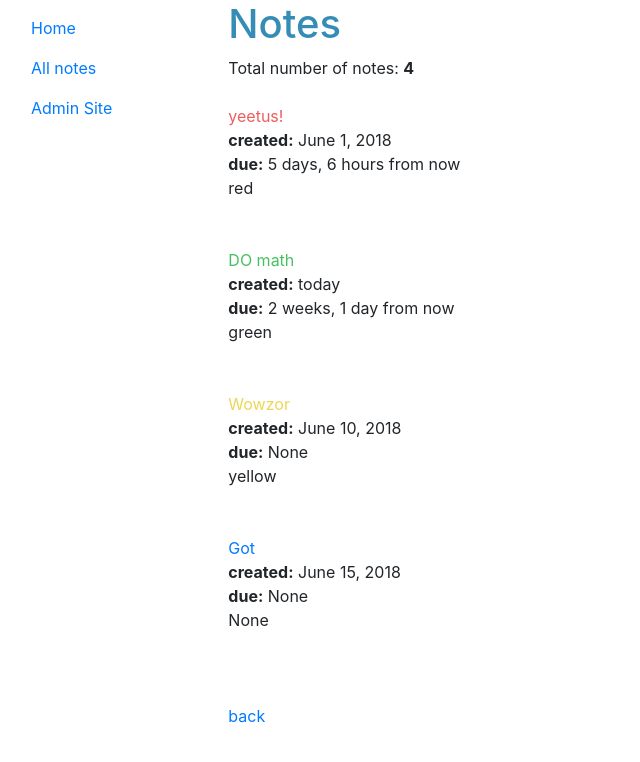
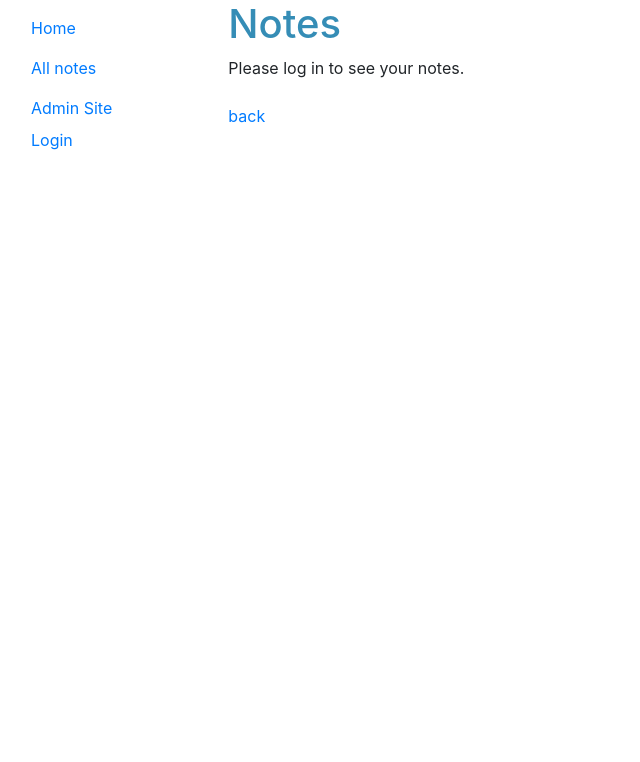
Before and after one commit to LonJonn/Jango-Notes, a Django app: page /notes in a window 1280 px wide. Shown: the top 762 px of the page, without its empty margins (0-640 px from the left). Run offline with Django 3.2, Linux system fonts and the light colour scheme; data comes from the database, SQL or seed files in the repository; both versions use the stored data as it was after the commit; some libraries are stand-ins or nearby versions.

Commit message:
main user functionallity done

```diff
--- a/jangoMain/templates/base.html
+++ b/jangoMain/templates/base.html
@@ -37,8 +37,20 @@
               <a class="nav-link" href="{% url 'notes' %}">All notes</a>
             </li>
             <li class="nav-item">
-              <a class="nav-link" href="admin">Admin Site</a>
+              <a class="nav-link" href="/admin">Admin Site</a>
             </li>
+
+            {% if user.is_authenticated %}
+              <li>User: {{ user.get_username }}</li>
+              <li>
+                <a href="{% url 'logout'%}?next=/accounts/logout">Logout</a>
+              </li>
+              {% else %}
+              <li>
+                <a href="{% url 'login'%}?next={{request.path}}">Login</a>
+              </li>
+            {% endif %}
+
           </ul>
         </nav>
         {% endblock %}
--- a/jangoMain/templates/notesApp/notes.html
+++ b/jangoMain/templates/notesApp/notes.html
@@ -2,10 +2,12 @@
 {% load humanize %}
 
 {% block content %}
-    <h1>Notes</h1>
+<h1>Notes</h1>
+{% if user.is_authenticated %}
     {% if notes %}
-        Total number of notes: <b>{{ numNotes }}</b><br><br>
-        {% for note in notes %}
+    Total number of notes: <b>{{ numNotes }}</b><br><br>
+    {% for note in notes %}
+        {% if note.owner.get_username == user.get_username %}
             <a href="note/{{note.id}}" class="{{ note.colour }}">{{ note.title }}</a>
             <br>
             <b>created:</b> {{ note.dateCreated|naturalday }}<br>
@@ -14,10 +16,15 @@
             {{ note.colour }}
             <br>
             <br>
-            <br>
-        {% endfor %}
+        {% endif %}
+    {% endfor %}
+{% else %}
+    no notes
+{% endif %}
     {% else %}
-        no notes
+        Please log in to see your notes.
+        <br>
+        <a href="{$ login $}"></a>
     {% endif %}
     <br>
     <a href="{% url 'index' %}">back</a>
```
Also changed, not shown: jangoMain/db.sqlite3.
